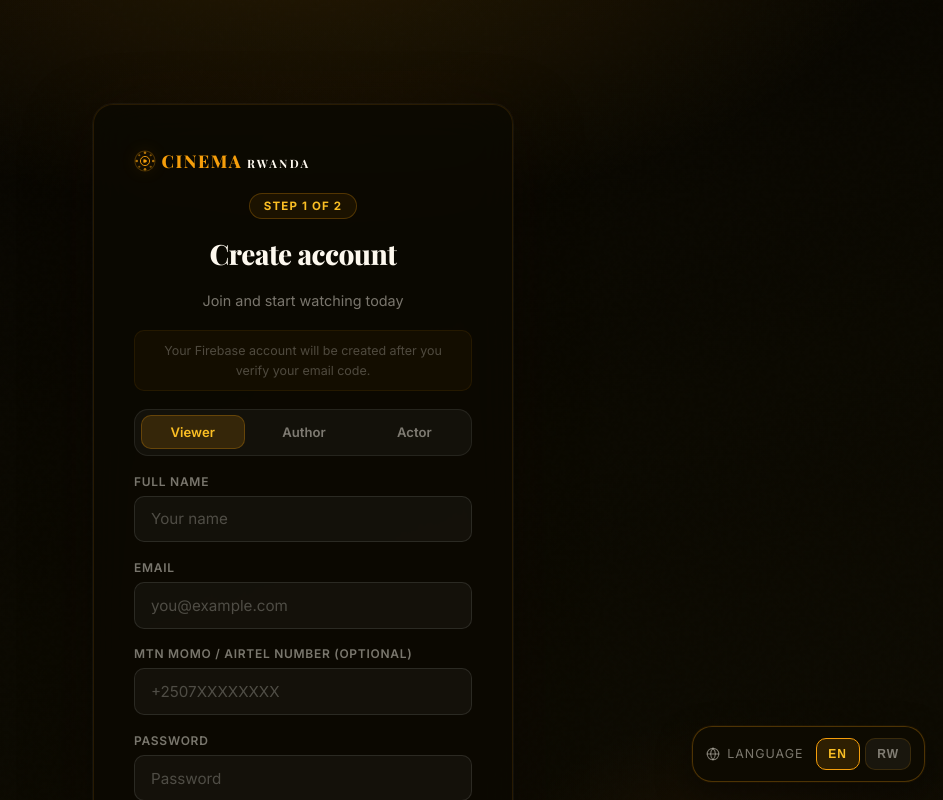
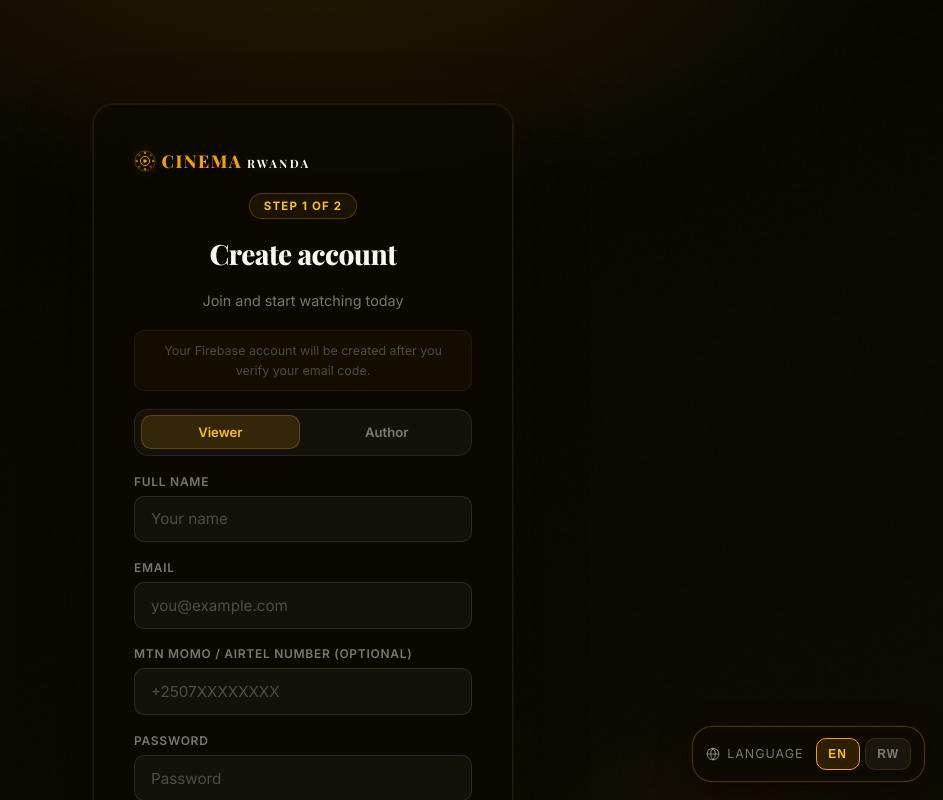
Before and after one commit to sugira0/cinemarwandafront-end, a React (Vite) app: page /register in a window 1280 px wide. Shown: the top 800 px of the page, without its empty margins (337-1280 px from the left). Built offline with nearby package versions, Linux system fonts and the light colour scheme; no server answers.

Commit message:
fix: remove actor role from registration form

```diff
--- a/src/pages/Register.jsx
+++ b/src/pages/Register.jsx
@@ -107,14 +107,14 @@
         {step === 'details' ? (
           <>
             <div className="role-toggle">
-              {['viewer', 'author', 'actor'].map((entryRole) => (
+              {['viewer', 'author'].map((entryRole) => (
                 <button
                   key={entryRole}
                   type="button"
                   className={`role-pill${form.role === entryRole ? ' active' : ''}`}
                   onClick={() => updateForm('role', entryRole)}
                 >
-                  {entryRole === 'viewer' ? 'Viewer' : entryRole === 'author' ? 'Author' : 'Actor'}
+                  {entryRole === 'viewer' ? 'Viewer' : 'Author'}
                 </button>
               ))}
             </div>
@@ -227,10 +227,10 @@
                 disabled={googleBusy}
               >
                 <svg width="18" height="18" viewBox="0 0 18 18" xmlns="http://www.w3.org/2000/svg">
-                  <path fill="#4285F4" d="M17.64 9.2c0-.637-.057-1.251-.164-1.84H9v3.481h4.844c-.209 1.125-.843 2.078-1.796 2.717v2.258h2.908c1.702-1.567 2.684-3.875 2.684-6.615z"/>
-                  <path fill="#34A853" d="M9 18c2.43 0 4.467-.806 5.956-2.18l-2.908-2.259c-.806.54-1.837.86-3.048.86-2.344 0-4.328-1.584-5.036-3.711H.957v2.332A8.997 8.997 0 0 0 9 18z"/>
-                  <path fill="#FBBC05" d="M3.964 10.71A5.41 5.41 0 0 1 3.682 9c0-.593.102-1.17.282-1.71V4.958H.957A8.996 8.996 0 0 0 0 9c0 1.452.348 2.827.957 4.042l3.007-2.332z"/>
-                  <path fill="#EA4335" d="M9 3.58c1.321 0 2.508.454 3.44 1.345l2.582-2.58C13.463.891 11.426 0 9 0A8.997 8.997 0 0 0 .957 4.958L3.964 6.29C4.672 4.163 6.656 3.58 9 3.58z"/>
+                  <path fill="#4285F4" d="M17.64 9.2c0-.637-.057-1.251-.164-1.84H9v3.481h4.844c-.209 1.125-.843 2.078-1.796 2.717v2.258h2.908c1.702-1.567 2.684-3.875 2.684-6.615z" />
+                  <path fill="#34A853" d="M9 18c2.43 0 4.467-.806 5.956-2.18l-2.908-2.259c-.806.54-1.837.86-3.048.86-2.344 0-4.328-1.584-5.036-3.711H.957v2.332A8.997 8.997 0 0 0 9 18z" />
+                  <path fill="#FBBC05" d="M3.964 10.71A5.41 5.41 0 0 1 3.682 9c0-.593.102-1.17.282-1.71V4.958H.957A8.996 8.996 0 0 0 0 9c0 1.452.348 2.827.957 4.042l3.007-2.332z" />
+                  <path fill="#EA4335" d="M9 3.58c1.321 0 2.508.454 3.44 1.345l2.582-2.58C13.463.891 11.426 0 9 0A8.997 8.997 0 0 0 .957 4.958L3.964 6.29C4.672 4.163 6.656 3.58 9 3.58z" />
                 </svg>
                 {googleBusy ? 'Redirecting...' : 'Continue with Google'}
               </button>
```
